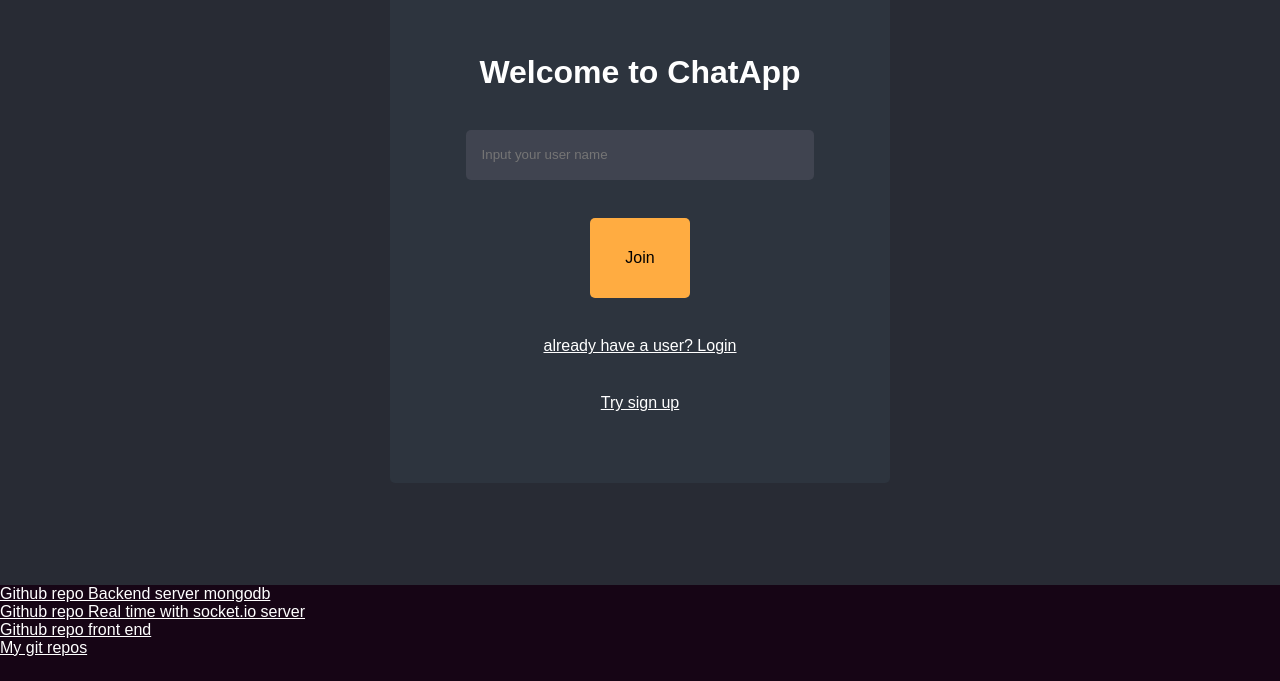
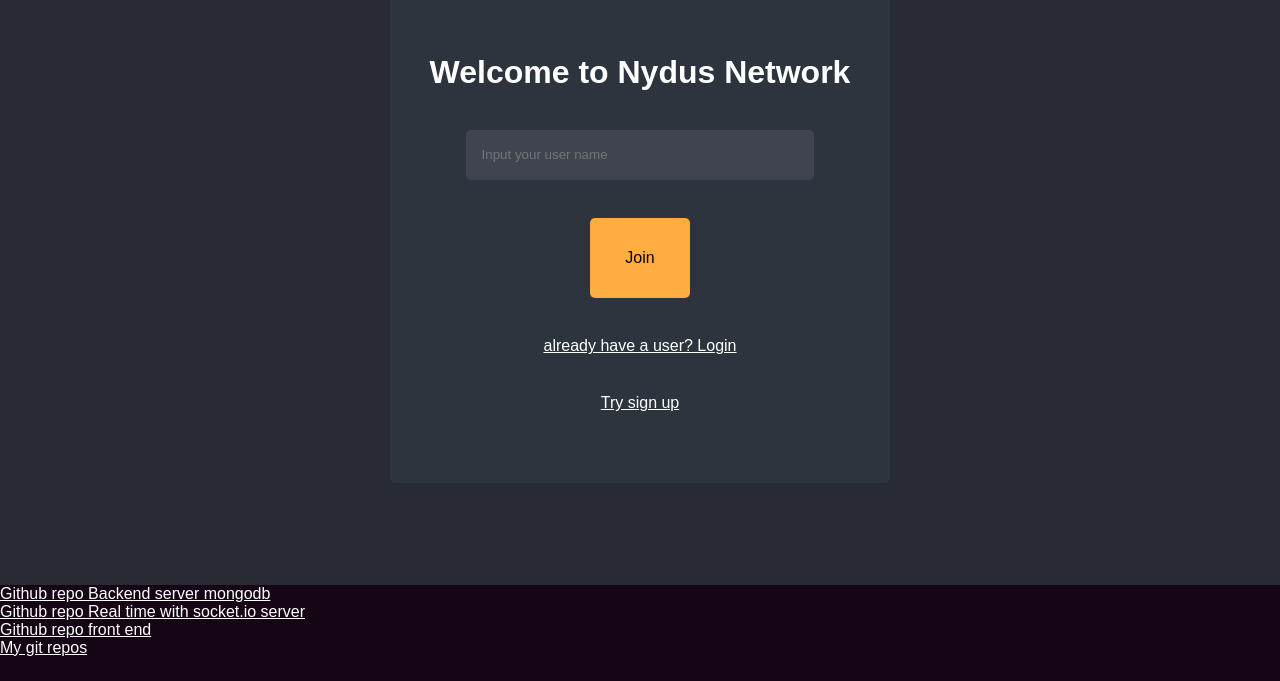
Before and after one commit to trung3am/chatfe, a React (Create React App) app: page / in a window 1280 px wide. Shown: the part 119-800 px from the top of the page. Built offline with nearby package versions, Linux system fonts and the light colour scheme; no server answers; a web font is replaced by a local one.

Commit message:
change to Nydus Network

```diff
--- a/src/home/home.js
+++ b/src/home/home.js
@@ -28,7 +28,7 @@ const Homepage = (props)=> {
 
   return (
     <div className="homepage">
-      <h1>Welcome to ChatApp</h1>
+      <h1>Welcome to Nydus Network</h1>
       <input
         placeholder="Input your user name"
         value={username}
--- a/src/login/login.js
+++ b/src/login/login.js
@@ -35,7 +35,7 @@ const LoginPage = (props)=> {
 
   return (
     <div className="homepage">
-      <h1>Welcome to ChatApp</h1>
+      <h1>Welcome to Nydus Network</h1>
       <p>email:</p>
       <input type="email"
         placeholder="email"
--- a/src/signup/signup.js
+++ b/src/signup/signup.js
@@ -39,7 +39,7 @@ const SignUpPage = (props)=> {
 
   return (
     <div className="homepage">
-      <h1>Welcome to ChatApp</h1>
+      <h1>Welcome to Nydus Network</h1>
       <p>username: </p>
       <input
         placeholder="Input your user name"
```
